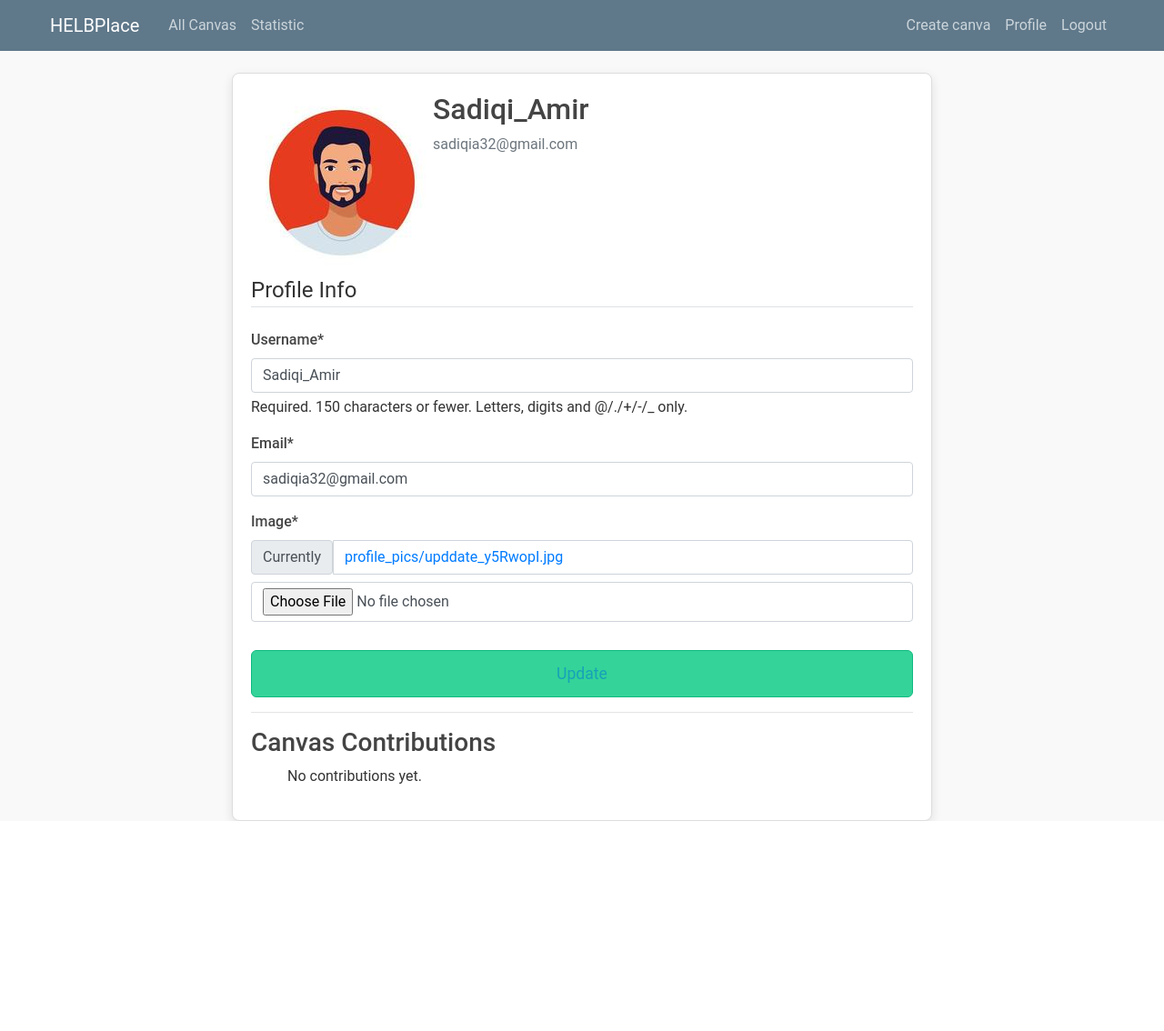
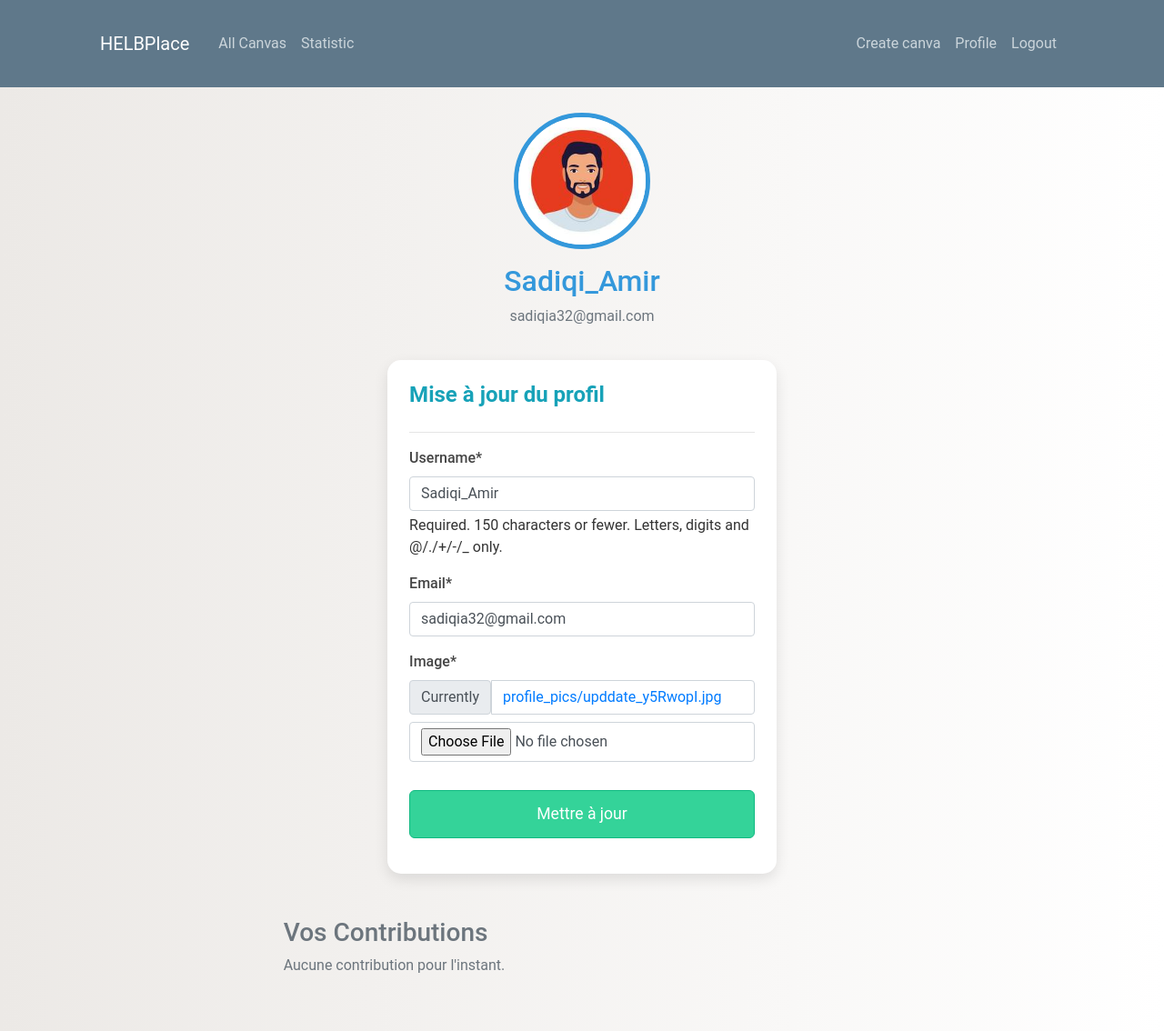
Before and after one commit to asadiqi/Web_Q3_HelbPlace, a Django app: page /profile/ in a window 1280 px wide. Shown: the whole page at 91% size. Before the commit the page ends 903 px from the top, so only its background shows below. Run offline with Django 5.2, Linux system fonts and the light colour scheme; a user stored in the database is signed in; data comes from the database, SQL or seed files in the repository; some libraries are stand-ins or nearby versions.

Commit message:
design et structure de la page profil

```diff
--- a/django_project/blog/static/blog/main.css
+++ b/django_project/blog/static/blog/main.css
@@ -1,8 +1,8 @@
 body {
-  font-family: 'Roboto', sans-serif;
-  background-color: #f9f9f9;
-  color: #333;
-  margin-top: 5rem;
+    font-family: 'Roboto', sans-serif;
+    background: linear-gradient(to right, #ece9e6, #ffffff);
+    color: #333;
+    padding-top: 5rem;
 }
 
 h1, h2, h3, h4, h5, h6 {
@@ -77,9 +77,27 @@ h1, h2, h3, h4, h5, h6 {
   cursor: not-allowed;
 }
 
-/* Structure du container */
 .container {
-  max-width: 1200px;
+    max-width: 1100px;
+    margin: auto;
+    padding: 20px;
+}
+img.rounded-circle {
+    border: 5px solid #3498db;
+}
+
+.btn-info {
+    background-color: #3498db;
+    border-color: #2980b9;
+    font-size: 1rem;
+    padding: 12px 25px;
+    border-radius: 30px;
+    transition: background-color 0.3s ease, transform 0.3s ease;
+}
+
+.btn-info:hover {
+    background-color: #2980b9;
+    transform: scale(1.1);
 }
 
 .row {
@@ -110,6 +128,19 @@ p.card-text {
 .card-text {
   color: #7f8c8d;
   font-size: 1rem;
+}
+
+.list-group-item {
+    border: none;
+    border-bottom: 1px solid #f1f1f1;
+}
+
+.list-group-item:hover {
+    background-color: #f9f9f9;
+}
+
+.text-primary {
+    color: #3498db !important;
 }
 
 /* Formulaire et autres éléments de l'interface */
@@ -203,14 +234,16 @@ input[type="number"], input[type="color"] {
 }
 
 .card {
-  border: none;
-  border-radius: 10px;
-  transition: transform 0.2s, box-shadow 0.3s ease;
+    background: #ffffff;
+    border: none;
+    border-radius: 15px;
+    box-shadow: 0 6px 15px rgba(0, 0, 0, 0.1);
+    transition: transform 0.3s ease, box-shadow 0.3s ease;
 }
 
 .card:hover {
-  transform: translateY(-5px);
-  box-shadow: 0 6px 20px rgba(0, 0, 0, 0.2);
+    transform: translateY(-10px);
+    box-shadow: 0 12px 25px rgba(0, 0, 0, 0.15);
 }
 
 .card-title {
--- a/django_project/users/templates/users/profile.html
+++ b/django_project/users/templates/users/profile.html
@@ -3,42 +3,46 @@
 {% load crispy_forms_filters %}
 
 {% block content %}
-  <div class="content-section">
+<div class="container py-4">
+    <div class="row">
         <!-- Profil utilisateur -->
-    <div class="media">
-      <img class="rounded-circle account-img" src="{{ user.profile.image.url }}" alt="Profile Image">
-      <div class="media-body">
-        <h2 class="account-heading">{{ user.username }}</h2>
-        <p class="text-secondary">{{ user.email }}</p>
+        <div class="col-md-4 text-center">
+            <img class="rounded-circle shadow-sm mb-3" src="{{ user.profile.image.url }}" alt="Profile Image" style="width: 150px; height: 150px;">
+            <h2 class="text-primary">{{ user.username }}</h2>
+            <p class="text-muted">{{ user.email }}</p>
+        </div>
+        <div class="col-md-8">
+            <form method="POST" enctype="multipart/form-data">
+                {% csrf_token %}
+                <div class="card shadow-sm p-4">
+                    <h4 class="card-title text-info">Mise à jour du profil</h4>
+                    <hr>
+                    <fieldset class="form-group">
+                        {{ u_form|crispy }}
+                        {{ p_form|crispy }}
+                    </fieldset>
+                    <div class="form-group text-end">
+                        <button type="submit" class="btn btn-info btn-lg">Mettre à jour</button>
+                    </div>
+                </div>
+            </form>
         </div>
     </div>
 
-    <!-- Formulaire pour mise à jour du profil -->
-    <form method="POST" enctype="multipart/form-data">
-      {% csrf_token %}
-      <fieldset class="form-group">
-        <legend class="border-bottom mb-4">Profile Info</legend>
-        {{ u_form|crispy }}
-        {{ p_form|crispy }}
-      </fieldset>
-      <div class="form-group">
-        <button type="submit" class="btn btn-outline-info">Update</button>
-      </div>
-    </form>
-
-    <!-- Section pour les contributions -->
-    <hr>
-    <h3>Canvas Contributions</h3>
-    <ul>
+    <!-- Contributions -->
+    <div class="mt-5">
+        <h3 class="text-secondary">Vos Contributions</h3>
+        <div class="list-group shadow-sm">
             {% if user.profile.contributions %}
                 {% for canvas_id, count in user.profile.contributions.items %}
-          <li>
-            <a href="{% url 'canva-detail' canvas_id %}">Canvas {{ canvas_id }}</a>: {{ count }} contributions
-          </li>
+                    <a href="{% url 'canva-detail' canvas_id %}" class="list-group-item list-group-item-action">
+                        <strong>Canvas {{ canvas_id }}</strong>: {{ count }} contributions
+                    </a>
                 {% endfor %}
             {% else %}
-        <p>No contributions yet.</p>
+                <p class="text-muted">Aucune contribution pour l'instant.</p>
             {% endif %}
-    </ul>
+        </div>
+    </div>
 </div>
 {% endblock content %}
```
Lines whose indentation alone changed are shown as unchanged.
